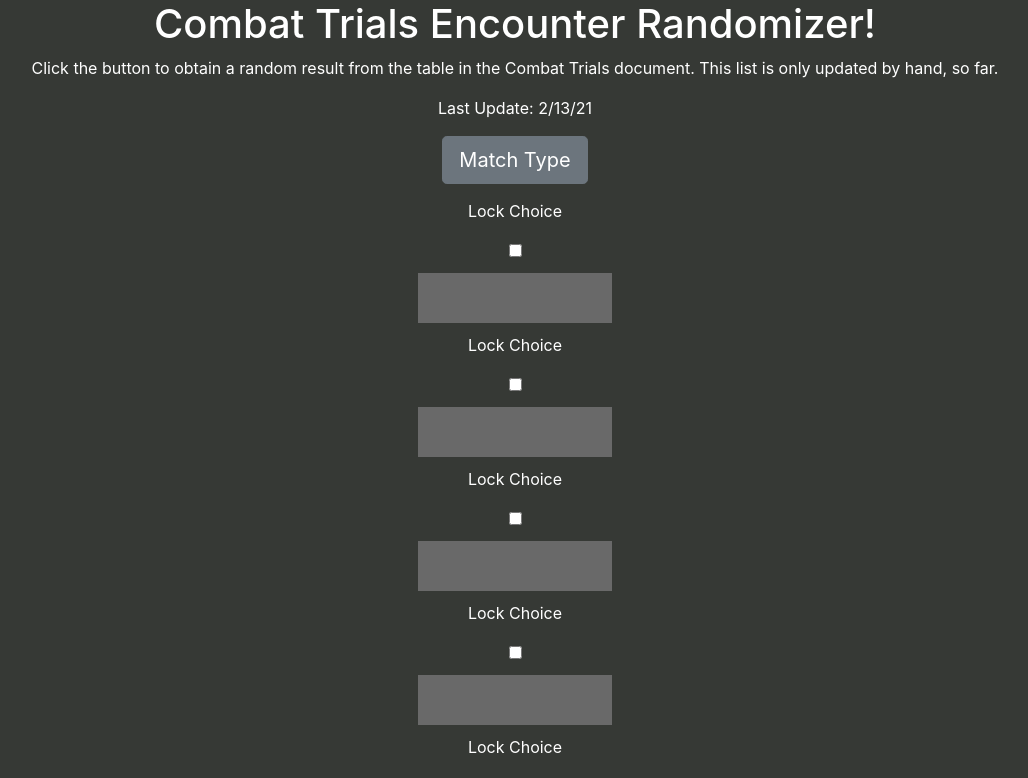
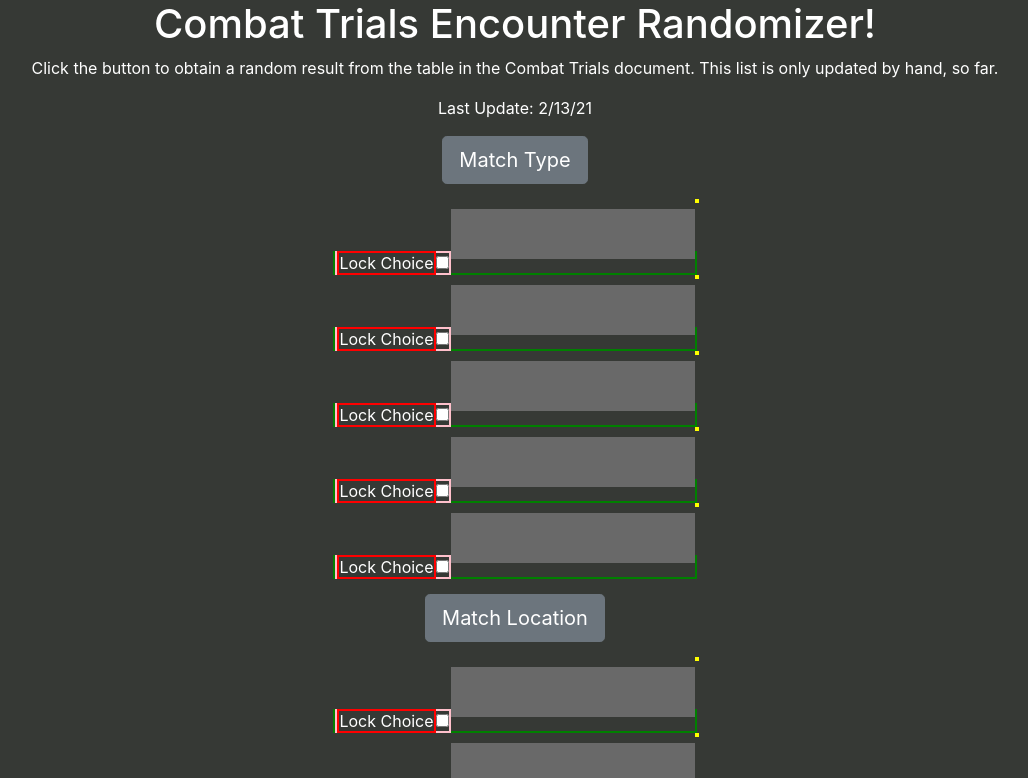
Before and after one commit to Xisifer/encounter-generator, a React (Create React App) app: page / in a window 1280 px wide. Shown: the top 778 px of the page, without its empty margins (125-1153 px from the left). Built offline with nearby package versions, Linux system fonts and the light colour scheme.

Commit message:
Did some CSS styling and formatting and arranging.

```diff
--- a/src/App.css
+++ b/src/App.css
@@ -53,11 +53,19 @@ body {
   display: flex;
   position: relative;
   padding:15px;
-  width:35%;
+  width:100%;
   margin: 0 auto;
 
 }
-.list-group-item {
+.list-group {
+  display: flex;
+  flex-direction: column;
+  padding-left: 0;
+  margin-bottom: 0;
+  border-radius: .25rem;
+  width:100%
+}
+.result-item {
   border-top-left-radius: inherit;
   border-top-right-radius: inherit;
   height: auto;
@@ -66,8 +74,33 @@ body {
   border:5px red !important;
   background-color: dimgray !important;
   margin: 10px 0;
+  width:40%;
+  display:inline-block;
+  padding:20px;
 }
 
+.result-line {
+  position:relative;
+  display:inline;
+  border:2px solid green;
+}
+
+.description-box {
+  position:absolute;
+  display:inline;
+  border:2px solid yellow;
+}
+
+.lockbox {
+  position:relative;
+  display:inline;
+  border:2px solid pink;
+}
+.locktext {
+  position:relative;
+  display:inline;
+  border:2px solid red;
+}
 
 
 #results {
@@ -119,18 +152,7 @@ body {
   height:max-content;
 }
 
-.list-group {
-  display: flex;
-  flex-direction: column;
-  padding-left: 0;
-  margin-bottom: 0;
-  border-radius: .25rem;
-}
 
-
-.list-group {
-  width:100%;
-}
 
 
 #text-area {
--- a/src/App.js
+++ b/src/App.js
@@ -859,31 +859,37 @@ function App() {
       text: "Very Easy",
       weight: 1,
       icon: "https://i.imgur.com/fwrGvNf.png",
+      description: "Recommended XP: 100-200",
     },
     {
       text: "Easy",
       weight: 2,
       icon: "https://i.imgur.com/fwrGvNf.png",
+      description: "Recommended XP: 200-250",
     },
     {
       text: "Moderate",
       weight: 40,
       icon: "https://i.imgur.com/fwrGvNf.png",
+      description: "Recommended XP: 250-300",
     },
     {
       text: "Hard",
       weight: 30,
       icon: "https://i.imgur.com/fwrGvNf.png",
+      description: "Recommended XP: 300-400",
     },
     {
       text: "Very Hard",
       weight: 2,
       icon: "https://i.imgur.com/fwrGvNf.png",
+      description: "Recommended XP: 400-500",
     },
     {
       text: "Legendary",
       weight: 1,
       icon: "https://i.imgur.com/fwrGvNf.png",
+      description: "Recommended XP: 600+",
     },
   ];
 
--- a/src/resultBox.js
+++ b/src/resultBox.js
@@ -35,21 +35,29 @@ export const ResultBox = ({ data, setData }) => {
   return (
     <div className="result-box">
         <div className="list-group">
+
           {data.map((item) => (
             <div key={item.id}>
-                <p>Lock Choice</p>
-                <input type="checkbox" checked={item.locked} onChange={() => dataLockToggle(item.id)}/>
-                {item.locked && (<div>Is locked</div>)}
+            <div className="result-line">
+                <div className="lockbox">
+                    <div className="locktext">Lock Choice</div>
+                    <input type="checkbox" checked={item.locked} onChange={() => dataLockToggle(item.id)}/>
+                    {item.locked && (<div className="lock-confirm">Is locked</div>)}
+                </div>
                 <div
-                    className="list-group-item"
+                    className="result-item"
                     action
-                >
-                <img src={item.icon} alt="" />
-                {item.text}
+                    >
+                {/* <img src={item.icon} alt="" /> */}
+                    {item.text}
+                </div>
+                <div className="description-box">
+                    {item.description}
                 </div>
             </div>
+          </div>
           ))}
-          </div>
+        </div>
     </div>
   );
 };
```
